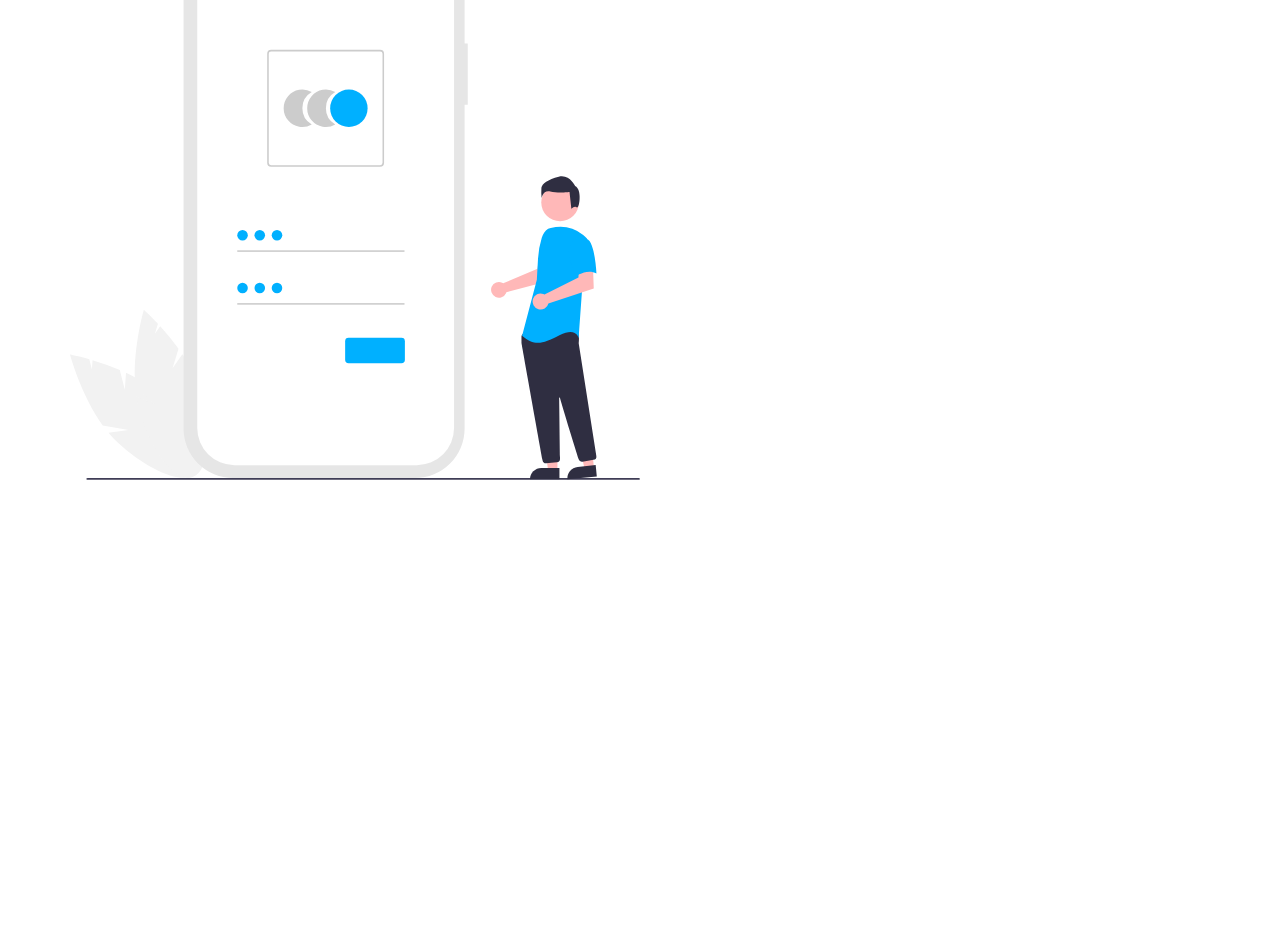
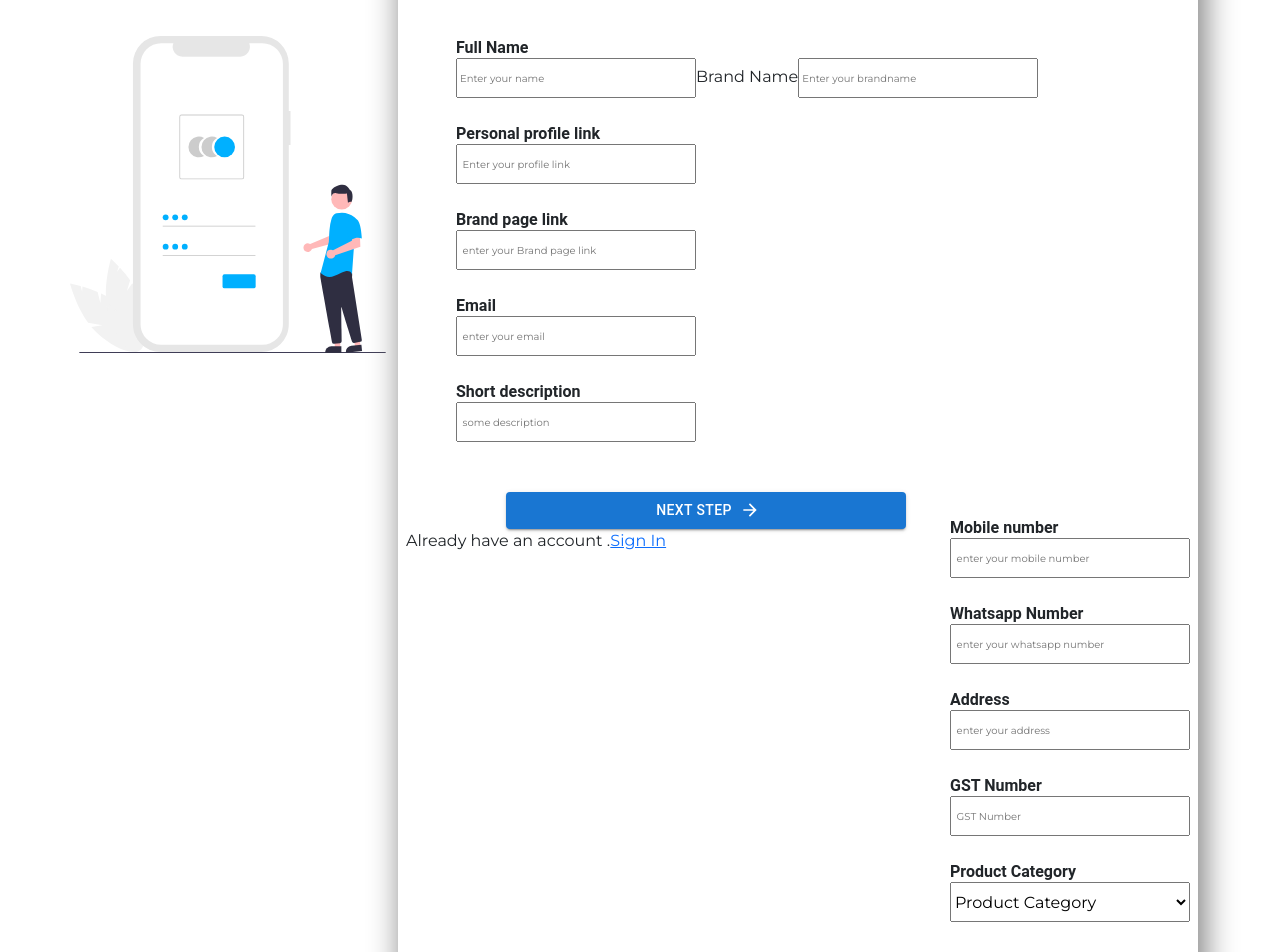
Before and after one commit to aman863/bazaar-frontend, a React (Create React App) app: page /registration in a window 1280 px wide. Shown: the part 180-1132 px from the top of the page. Before the commit the page ends 800 px from the top, so only its background shows below. Built offline with nearby package versions, Linux system fonts and the light colour scheme; the HTML template or start-up script is replaced by a standard one.

Commit message:
registration-form

```diff
--- a/package.json
+++ b/package.json
@@ -3,15 +3,18 @@
   "version": "0.1.0",
   "private": true,
   "dependencies": {
+    "@mui/icons-material": "^5.2.4",
     "@testing-library/jest-dom": "^5.16.1",
     "@testing-library/react": "^11.2.7",
     "@testing-library/user-event": "^12.8.3",
     "firebase": "^8.6.2",
+    "formik": "^2.2.9",
     "react": "^17.0.2",
     "react-dom": "^17.0.2",
     "react-router-dom": "5",
     "react-scripts": "4.0.3",
-    "web-vitals": "^1.1.2"
+    "web-vitals": "^1.1.2",
+    "yup": "^0.32.11"
   },
   "scripts": {
     "start": "react-scripts start",
--- a/src/Pages/Register/Register.css
+++ b/src/Pages/Register/Register.css
@@ -14,9 +14,10 @@
 .registration-banner {
 	background-image: url('../../images/registration/undraw_access_account_re_8spm.svg');
 	background-position: center;
-	background-size: contain;
+	background-size:contain;
 	background-repeat: no-repeat;
 	height: 700px;
+
 }
 .input-field-info {
 	margin-left: 7rem;
@@ -37,3 +38,81 @@ input::-webkit-inner-spin-button {
 	margin-bottom: 10px;
 
 }
+.container-registration{
+	box-shadow: 5px 5px 30px 2px grey;
+    margin-bottom: 50px;
+	width: 800px;
+
+
+}
+.form-control-reg{
+	font-size: 10px;
+	width:240px;
+	height: 40px;
+}
+.form-label-reg{
+    display: block;
+    margin-top: 25px;
+    font-family: 'Roboto', sans-serif;
+    font-style: normal;
+    font-weight:bold;
+    font-size: 16px;
+    line-height: 21px;
+}
+
+.form-group{
+    float:left;
+    display:inline;
+    margin-bottom: 50px;
+	padding-left: 50px;
+}
+.form-group-right{
+    float:right;
+    display:block;
+    margin-bottom: 150px;
+}
+.button-reg{
+    width:400px;
+	left: 100px;
+}
+.select{
+	width:240px;
+	height: 40px;
+}
+@media (max-width: 900px) {
+    .form-group-right{
+		padding-left: 150px;
+
+	}
+	.container-registration{
+		/* box-shadow: 5px 5px 30px 2px grey;
+		margin-bottom: 50px; */
+		width: 700px;
+	}
+
+
+  }
+@media (max-width: 500px) {
+    .button{
+        position: absolute;
+        left: 10%;
+        width:250px;
+        display:block
+    }
+	.form-group-right{
+		display:block;
+		float: none;
+		padding-left: 20px;
+		margin-bottom: 50px;
+
+	}
+	.form-group{
+		padding-left: 20px;
+	}
+	.container-registration{
+		width: 300px;
+	}
+	.registration-banner {
+		height: 400px;
+	}
+  }
--- a/src/Pages/Register/Register.js
+++ b/src/Pages/Register/Register.js
@@ -73,7 +73,7 @@ class Register extends React.Component {
 						<div className='row mt-4'>
 							<div className='col registration-banner'>
 								<h2 className='banner-text'>Zoho.</h2>
-								<p className='banner-paragraph text-muted'> A central hub where teams can work, plan and achieve amazing things together </p>
+
 							</div>
 							<div className='col'>
 
--- a/src/Pages/Register/Registration.js
+++ b/src/Pages/Register/Registration.js
@@ -1,10 +1,66 @@
-import React from 'react';
-
+import React,{useEffect} from 'react';
 import './Register.css';
-
+import { useFormik } from 'formik';
+import * as Yup from 'yup';
+import { Alert, Button} from '@mui/material';
+import ArrowForwardIcon from '@mui/icons-material/ArrowForward';
+import { db } from '../../firebase/firestore';
 const Register = () => {
 
+	const formik = useFormik({
+		initialValues: { email: '', fullname: '', brandname: '', Personalprofilelink: '',
+		Brandpagelink:'',Shortdescription:'',Mobilenumber:'',WhatsappNumber:'',Address:'',GSTNumber:'',ProductCategory:''},
+		// validationSchema: Yup.object({
+		// 	email: Yup.string()
+		// 		.required('Sorry the email is required')
+		// 		.email('This is not a valid email'),
+		// 	fullname: Yup.string()
+		// 		.required('Sorry the name is required'),
+		// 	brandname: Yup.string()
+		// 		.required('Sorry the brandname is required'),
+		// 	Personalprofilelink: Yup.string()
+		// 		.required('Sorry this is required'),
+		// 	Brandpagelink: Yup.string()
+		// 		.required('Sorry this is required'),
+		// 	Shortdescription: Yup.string()
+		// 		.required('Sorry this is required'),
+		// 	Mobilenumber: Yup.string()
+		// 		.required('Sorry this is required'),
+		// 	WhatsappNumber: Yup.string()
+		// 		.required('Sorry this is required'),
+		// 	Address: Yup.string()
+		// 		.required('Sorry this is required'),
+		// 	GSTNumber: Yup.string()
+		// 		.required('Sorry this is required'),
+		// 	position: Yup.string()
+		// 		.required('Sorry yo to say samething')
+		// }),
+		onSubmit: values => {
+			db.collection("user").doc(`${formik.values.Mobilenumber}`).set({
+				Name:`${formik.values.fullname}`,
+				Role:`seller`,
+				address:`${formik.values.Address}`,
+				brandName:`${formik.values.brandname}`,
+				brandProfileLink:`${formik.values.Brandpagelink}`,
+				created_at: Date().toLocaleString(),
+				description:`${formik.values.Shortdescription}`,
+				email:`${formik.values.email}`,
+				gstNumber:`${formik.values.GSTNumber}`,
+				mobileNumber:`${formik.values.Mobilenumber}`,
+				personalProfileLink:`${formik.values.Personalprofilelink}`,
+				ProductCategory:`${formik.values.ProductCategory}`,
+				WhatsappNumber:`${formik.values.WhatsappNumber}`,
 
+			})
+			.then((docRef) => {
+				console.log(`${formik.values}`)
+			})
+			.catch((error) => {
+				console.error("Error adding document: ", error);
+			});
+
+		}
+	})
 	return (
 		<div>
 			{/* header start */}
@@ -13,19 +69,179 @@ const Register = () => {
 					<div className='row mt-4'>
 						<div className='col registration-banner'>
 							<h2 className='banner-text'>Zoho.</h2>
-							<p className='banner-paragraph text-muted'> A central hub where teams can work, plan and achieve amazing things together </p>
+
 						</div>
 						<div className='col'>
 
-<div className='container'>
+							<div className='container-registration'>
 								<div className='row mt-5 pt-5'>
 									<div class="d-flex bd-highlight mb-3">
 										<div class="me-auto p-2 bd-highlight"><h1 className='fw-bold register-name'>Registration</h1>
+											<form className="mt-3" onSubmit={formik.handleSubmit}>
+												<div className="form-group">
+													<label htmlFor="fullname" className="form-label-reg">Full Name</label>
+													<input
+														type="text"
+														className="form-control-reg"
+														name="fullname"
+														placeholder="Enter your name"
+
+														{...formik.getFieldProps('fullname')}
+													/>
+													{formik.errors.fullname && formik.touched.fullname ?
+														<Alert severity="error">
+															{formik.errors.fullname}
+														</Alert>
+														: null}
+
+													<label htmlFor="brandname" className="form-label-rg">Brand Name</label>
+													<input
+														type="text"
+														className="form-control-reg"
+														name="brandname"
+														placeholder="Enter your brandname"
+														{...formik.getFieldProps('brandname')}
+													/>
+													{formik.errors.brandname && formik.touched.brandname ?
+														<Alert severity="error">
+															{formik.errors.brandname}
+														</Alert>
+														: null}
+													<label htmlFor="Personalprofilelink" className="form-label-reg">Personal profile link</label>
+													<input
+														type="text"
+														className="form-control-reg"
+														name="Personalprofilelink"
+														placeholder=" Enter your profile link"
+														{...formik.getFieldProps('Personalprofilelink')}
+													/>
+													{formik.errors.Personalprofilelink && formik.touched.Personalprofilelink ?
+														<Alert severity="error">
+															{formik.errors.Personalprofilelink}
+														</Alert>
+														: null}
+
+													<label htmlFor="Brandpagelink" className="form-label-reg">Brand page link</label>
+													<input
+														type="text"
+														className="form-control-reg"
+														name="Brandpagelink"
+														placeholder=" enter your Brand page link"
+														{...formik.getFieldProps('Brandpagelink')}
+													/>
+													{formik.errors.Brandpagelink && formik.touched.Brandpagelink ?
+														<Alert severity="error">
+															{formik.errors.Brandpagelink}
+														</Alert>
+														: null}
+													<label htmlFor="email" className="form-label-reg">Email</label>
+													<input
+														type="text"
+														className="form-control-reg"
+														name="email"
+														placeholder=" enter your email"
+														{...formik.getFieldProps('email')}
+													/>
+													{formik.errors.email && formik.touched.email ?
+														<Alert severity="error">
+															{formik.errors.email}
+														</Alert>
+														: null}
+													<label htmlFor="Shortdescription" className="form-label-reg">Short description</label>
+													<input
+														type="text"
+														className="form-control-reg"
+														name="Shortdescription"
+														placeholder=" some description"
+														{...formik.getFieldProps('Shortdescription')}
+													/>
+													{formik.errors.Shortdescription && formik.touched.Shortdescription ?
+														<Alert severity="error">
+															{formik.errors.Shortdescription}
+														</Alert>
+														: null}
+												</div>
+
+												<div className="form-group-right">
+													<label htmlFor="Mobilenumber" className="form-label-reg">Mobile number</label>
+													<input
+														type="text"
+														className="form-control-reg"
+														name="Mobilenumber"
+														placeholder=" enter your mobile number"
+														{...formik.getFieldProps('Mobilenumber')}
+													/>
+													{formik.errors.Mobilenumber && formik.touched.Mobilenumber ?
+														<Alert severity="error">
+															{formik.errors.Mobilenumber}
+														</Alert>
+														: null}
+													<label htmlFor="WhatsappNumber" className="form-label-reg">Whatsapp Number</label>
+													<input
+														type="text"
+														className="form-control-reg"
+														name="WhatsappNumber"
+														placeholder=" enter your whatsapp number"
+														{...formik.getFieldProps('WhatsappNumber')}
+													/>
+													{formik.errors.WhatsappNumber && formik.touched.WhatsappNumber ?
+														<Alert severity="error">
+															{formik.errors.WhatsappNumber}
+														</Alert>
+														: null}
+													<label htmlFor="Address" className="form-label-reg">Address</label>
+													<input
+														type="text"
+														className="form-control-reg"
+														name="Address"
+														placeholder=" enter your address"
+														{...formik.getFieldProps('Address')}
+													/>
+													{formik.errors.Address && formik.touched.Address ?
+														<Alert severity="error">
+															{formik.errors.Address}
+														</Alert>
+														: null}
+													<label htmlFor="GSTNumber" className="form-label-reg">GST Number</label>
+													<input
+														type="text"
+														className="form-control-reg"
+														name="GSTNumber"
+														placeholder=" GST Number"
+														{...formik.getFieldProps('GSTNumber')}
+													/>
+													{formik.errors.GSTNumber && formik.touched.GSTNumber ?
+														<Alert severity="error" >
+															{formik.errors.GSTNumber}
+														</Alert>
+														: null}
+
+													<label htmlFor="ProductCategory" className="form-label-reg">Product Category</label>
+													<select name="ProductCategory" className="select"
+													name="ProductCategory"
+													placeholder=" eg. junior developer"
+													{...formik.getFieldProps('ProductCategory')}>
+														<option value="1">Product Category</option>
+														<option value="2">2</option>
+														<option value="3">3</option>
+														<option value="4">4</option>
+													</select>
 
 												</div>
-  <div class="p-2 bd-highlight"><button className='btn btn-primary rounded-pill'>EN</button>
-  <button className='btn btn-secondary rounded-pill ms-2'><i className="fas fa-bars "></i></button>
+												<Button
+													endIcon={<ArrowForwardIcon />}
+													className="button-reg"
+													variant="contained"
+													type="submit"
+													>
+													Next Step
+												</Button >
+											</form>
+											<div>
+												Already have an account .<a href="google.com">Sign In</a>
 											</div>
+										</div>
+
 									</div>
 								</div>
 							</div>
--- a/src/firebase/firebase.js
+++ b/src/firebase/firebase.js
@@ -13,4 +13,4 @@ var firebaseConfig = {
   // Initialize Firebase
   firebase.initializeApp(firebaseConfig);
 
-export default firebase
+export default firebase;
--- /dev/null
+++ b/src/firebase/firestore.js
@@ -0,0 +1,4 @@
+import firebase from './firebase';
+import 'firebase/firestore'
+
+export const db = firebase.firestore();
```
Also changed, not shown: 1 other file (tests, documents, lock files or other folders). Lines whose indentation alone changed are shown as unchanged.
